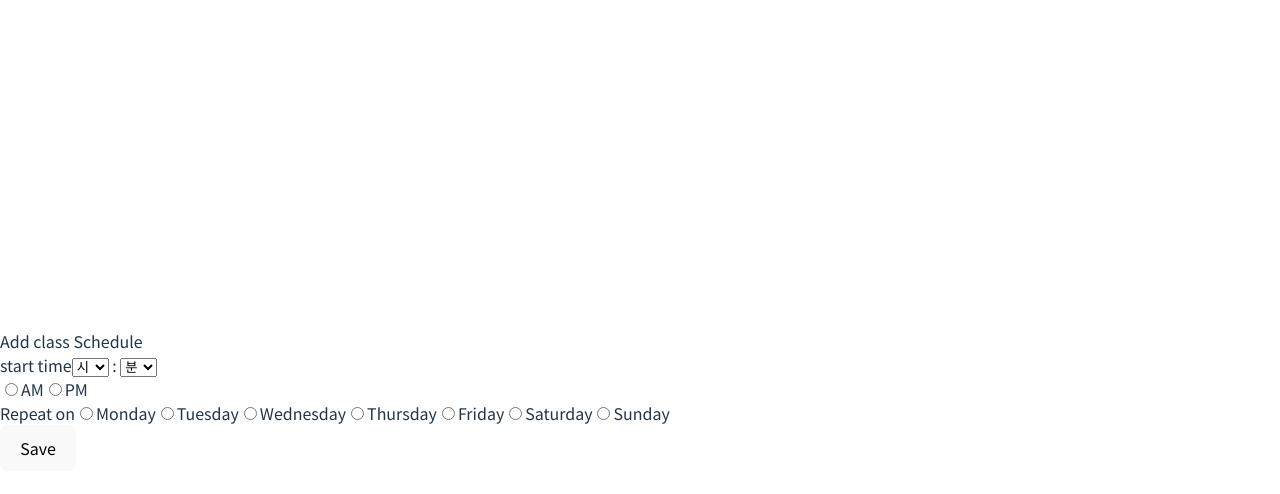
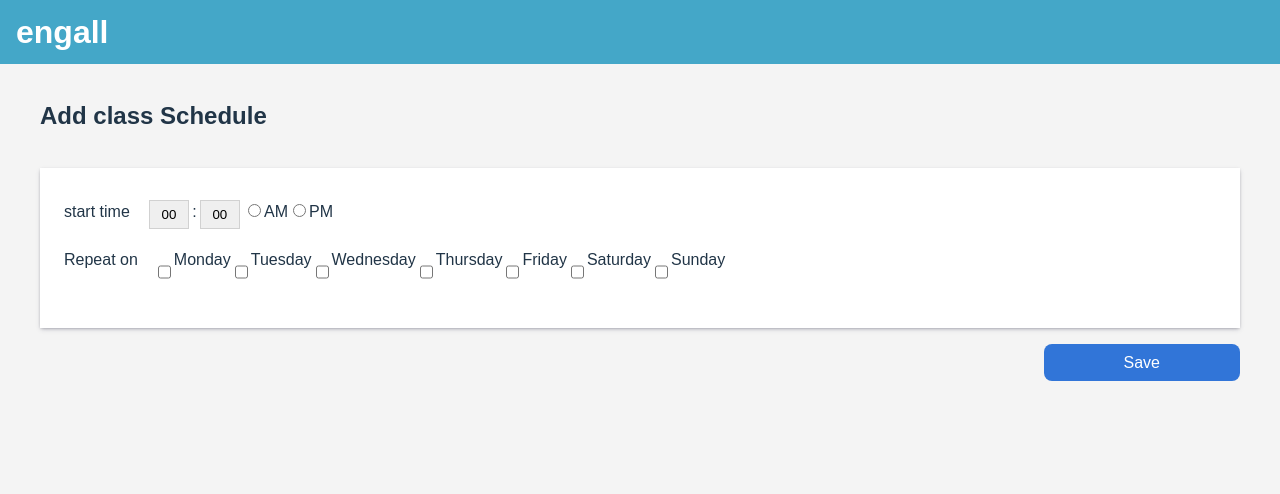
Before and after one commit to hyebinjo/wanted-pre-onboarding-engall-schedule, a React (Vite) app: page /add in a window 1280 px wide. Shown: the top 494 px of the page. Built offline with nearby package versions, Linux system fonts and the light colour scheme.

Commit message:
style: radio, checkbox 제외 스타일링 완성

```diff
--- a/src/App.tsx
+++ b/src/App.tsx
@@ -2,11 +2,13 @@ import { BrowserRouter, Route, Routes } from 'react-router-dom';
 import { GlobalStyle } from './styles/GlobalStyle';
 import Add from './pages/Add';
 import Schedule from './pages/Schedule';
+import Header from './components/Header';
 
 function App() {
   return (
     <>
       <GlobalStyle />
+      <Header />
       <BrowserRouter>
         <Routes>
           <Route path="/" element={<Schedule />} />
--- a/src/components/Class.tsx
+++ b/src/components/Class.tsx
@@ -5,7 +5,7 @@ function Class({ time }: TimeRange) {
   return (
     <Li>
       {time.start} - <br /> {time.end}
-      <CloseButton>x</CloseButton>
+      <CloseButton>×</CloseButton>
     </Li>
   );
 }
@@ -15,19 +15,26 @@ export default Class;
 const Li = styled.li`
   margin-bottom: 1rem;
   position: relative;
-  width: 8em;
+  width: 100%;
   height: 4em;
   padding: 0.5em;
-  background-color: lightgray;
+  background-color: #efefef;
+  color: #747474;
+  font-size: 1rem;
+  font-weight: 500;
   border-radius: 0.5rem;
+  text-align: start;
 `;
 
 const CloseButton = styled.button`
   position: absolute;
   top: 0.5rem;
   right: 0.5rem;
-  width: 1.5rem;
-  height: 1.5rem;
+  width: 1.2rem;
+  height: 1.2rem;
   padding: 0;
   border-radius: 50%;
+  background-color: #b4b4b4;
+  color: #ffffff;
+  font-size: 1rem;
 `;
--- a/src/components/Header.tsx
+++ b/src/components/Header.tsx
@@ -1,5 +1,17 @@
+import styled from 'styled-components';
+
 function Header() {
-  return <h1>engall</h1>;
+  return <H1>engall</H1>;
 }
 
 export default Header;
+
+const H1 = styled.h1`
+  height: 4rem;
+  width: 100vw;
+  background-color: #44a7c8;
+  color: white;
+  font-size: 2rem;
+  line-height: 4rem;
+  padding: 0 1rem;
+`;
--- a/src/index.css
+++ b/src/index.css
@@ -27,9 +27,10 @@ a:hover {
 body {
   margin: 0;
   display: flex;
-  place-items: center;
+  /* place-items: center; */
   min-width: 320px;
   min-height: 100vh;
+  background-color: #f4f4f4;
 }
 
 h1 {
@@ -38,22 +39,8 @@ h1 {
 }
 
 button {
-  border-radius: 8px;
-  border: 1px solid transparent;
-  padding: 0.6em 1.2em;
-  font-size: 1em;
-  font-weight: 500;
-  font-family: inherit;
-  background-color: #1a1a1a;
+  border: none;
   cursor: pointer;
-  transition: border-color 0.25s;
-}
-button:hover {
-  border-color: #646cff;
-}
-button:focus,
-button:focus-visible {
-  outline: 4px auto -webkit-focus-ring-color;
 }
 
 @media (prefers-color-scheme: light) {
--- a/src/pages/Add.tsx
+++ b/src/pages/Add.tsx
@@ -1,5 +1,6 @@
 import { useState, useEffect } from 'react';
 import { useNavigate } from 'react-router-dom';
+import styled from 'styled-components';
 
 type schedule = {
   mon: Array<Date>;
@@ -113,13 +114,13 @@ function Add() {
   }, [selectedTimeString]);
 
   return (
-    <>
-      <h2>Add class Schedule</h2>
-      <form name="time">
-        <div>
-          start time
-          <select name="hour" onChange={(e) => setHour(e.target.value)}>
-            <option value={''}>시</option>
+    <Container>
+      <H2>Add class Schedule</H2>
+      <Form name="time">
+        <Section>
+          <h3>start time</h3>
+          <TimeSelect name="hour" onChange={(e) => setHour(e.target.value)}>
+            <option value={'00'}>00</option>
             <option value={'01'}>01</option>
             <option value={'02'}>02</option>
             <option value={'03'}>03</option>
@@ -132,10 +133,9 @@ function Add() {
             <option value={'10'}>10</option>
             <option value={'11'}>11</option>
             <option value={'12'}>12</option>
-          </select>
+          </TimeSelect>
           {` : `}
-          <select name="minute" onChange={(e) => setMinute(e.target.value)}>
-            <option value="">분</option>
+          <TimeSelect name="minute" onChange={(e) => setMinute(e.target.value)}>
             <option value={'00'}>00</option>
             <option value={'05'}>05</option>
             <option value={'10'}>10</option>
@@ -148,35 +148,87 @@ function Add() {
             <option value={'45'}>45</option>
             <option value={'50'}>50</option>
             <option value={'55'}>55</option>
-          </select>
+          </TimeSelect>
           <div onChange={(e) => setAMPM(e.target.value)}>
             <input type="radio" name="time" value="am" />
             <label htmlFor="am">AM</label>
             <input type="radio" name="time" value="pm" />
             <label htmlFor="pm">PM</label>
           </div>
-        </div>
-        <div onChange={(e) => setDay(e.target.value)}>
-          Repeat on
-          <input type="radio" name="weekday" value="mon" />
+        </Section>
+        <Section onChange={(e) => setDay(e.target.value)}>
+          <h3>Repeat on</h3>
+          <input type="checkbox" name="weekday" value="mon" />
           <label htmlFor="mon">Monday</label>
-          <input type="radio" name="weekday" value="tue" />
+          <input type="checkbox" name="weekday" value="tue" />
           <label htmlFor="tue">Tuesday</label>
-          <input type="radio" name="weekday" value="wed" />
+          <input type="checkbox" name="weekday" value="wed" />
           <label htmlFor="wed">Wednesday</label>
-          <input type="radio" name="weekday" value="thu" />
+          <input type="checkbox" name="weekday" value="thu" />
           <label htmlFor="thu">Thursday</label>
-          <input type="radio" name="weekday" value="fri" />
+          <input type="checkbox" name="weekday" value="fri" />
           <label htmlFor="fri">Friday</label>
-          <input type="radio" name="weekday" value="sat" />
+          <input type="checkbox" name="weekday" value="sat" />
           <label htmlFor="sat">Saturday</label>
-          <input type="radio" name="weekday" value="sun" />
+          <input type="checkbox" name="weekday" value="sun" />
           <label htmlFor="sun">Sunday</label>
-        </div>
-        <button onClick={(e) => handleSaveClick(e)}>Save</button>
-      </form>
-    </>
+        </Section>
+      </Form>
+      <Button onClick={(e) => handleSaveClick(e)}>Save</Button>
+    </Container>
   );
 }
 
 export default Add;
+
+const Container = styled.section`
+  margin: 2.5rem;
+  position: relative;
+`;
+
+const H2 = styled.h2`
+  font-size: 1.5rem;
+  margin-bottom: 2.5rem;
+`;
+
+const Form = styled.form`
+  padding: 2rem 1.5rem;
+  margin-bottom: 1rem;
+  background-color: #ffffff;
+  box-shadow: rgba(50, 50, 93, 0.25) 0px 2px 5px -1px, rgba(0, 0, 0, 0.3) 0px 1px 3px -1px;
+`;
+
+const Button = styled.button`
+  position: absolute;
+  right: 0;
+  padding: 0.6em 5em;
+  background-color: #3175d8;
+  color: #ffffff;
+  font-size: 1rem;
+  border-radius: 0.5rem;
+`;
+
+const Section = styled.div`
+  display: flex;
+  justify-content: flex-start;
+  height: 3rem;
+  h3 {
+    margin-right: 1rem;
+    font-weight: 400;
+  }
+`;
+
+const TimeSelect = styled.select`
+  width: 2.5rem;
+  height: 1.8rem;
+  margin: 0 0.2rem;
+  border: 1px solid #d1d1d1;
+  appearance: none;
+  text-align: center;
+  &:hover {
+    cursor: pointer;
+  }
+  &:focus {
+    outline: none;
+  }
+`;
--- a/src/pages/Schedule.tsx
+++ b/src/pages/Schedule.tsx
@@ -49,7 +49,7 @@ function Schedule() {
     sat: [],
     sun: [],
   });
-  const weekday = ['Monday', 'Tuesday', 'wednsday', 'Thursday', 'Friday', 'Saterday', 'Sunday'];
+  const weekday = ['Monday', 'Tuesday', 'wednesday', 'Thursday', 'Friday', 'Saterday', 'Sunday'];
 
   useEffect(() => {
     let initialData: schedule = { mon: [], tue: [], wed: [], thu: [], fri: [], sat: [], sun: [] };
@@ -63,12 +63,17 @@ function Schedule() {
   }, []);
 
   return (
-    <>
-      <h2>Class Schedule</h2>
+    <Container>
+      <H2>
+        Class Schedule
+        <Link to="/add">
+          <Button>Add Class Schedule</Button>
+        </Link>
+      </H2>
       <TimeTable>
         {Object.keys(scheduleData).map((key: string, index: number) => (
           <Day key={key}>
-            {weekday[index]}
+            <h3>{weekday[index]}</h3>
             <Ol>
               {scheduleData[key].map((time: TimeRange) => (
                 <Class key={time.start} time={time} />
@@ -77,22 +82,38 @@ function Schedule() {
           </Day>
         ))}
       </TimeTable>
-      <Link to="/add">
-        <Button>Add Class Schedule</Button>
-      </Link>
-    </>
+    </Container>
   );
 }
 
 export default Schedule;
 
+const Container = styled.section`
+  margin: 2.5rem;
+`;
+
+const H2 = styled.h2`
+  position: relative;
+  font-size: 1.5rem;
+  margin-bottom: 2.5rem;
+`;
+
 const TimeTable = styled.div`
   display: flex;
+  justify-content: space-around;
+  background-color: #ffffff;
+  padding: 1rem 1.5rem;
+  box-shadow: rgba(50, 50, 93, 0.25) 0px 2px 5px -1px, rgba(0, 0, 0, 0.3) 0px 1px 3px -1px;
 `;
 
 const Day = styled.div`
-  width: 10rem;
+  width: 8rem;
   margin-right: 1rem;
+  text-align: center;
+  h3 {
+    font-size: 1.2rem;
+    font-weight: 600;
+  }
 `;
 
 const Ol = styled.ol`
@@ -100,6 +121,12 @@ const Ol = styled.ol`
 `;
 
 const Button = styled.button`
-  background-color: blue;
-  color: white;
+  position: absolute;
+  top: 0;
+  right: 0;
+  padding: 0.6em 1.2em;
+  background-color: #3175d8;
+  color: #ffffff;
+  font-size: 1rem;
+  border-radius: 0.5rem;
 `;
```
